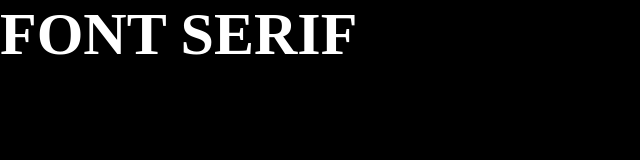
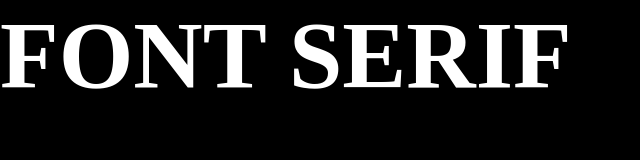
Before and after one commit to tioung/fontSerif, a plain HTML site: page index.html in a window 1280 px wide. Shown: the whole page, without its empty margins (0-640 px from the left). Drawn offline with Linux system fonts and the light colour scheme.

Commit message:
commented font-size:62.5%

```diff
--- a/style.css
+++ b/style.css
@@ -4,7 +4,7 @@
   box-sizing: border-box;
 }
 html{
-  font-size:62.5%;
+/*   font-size:62.5%; */
   background-color: #000;
 }
 
```
